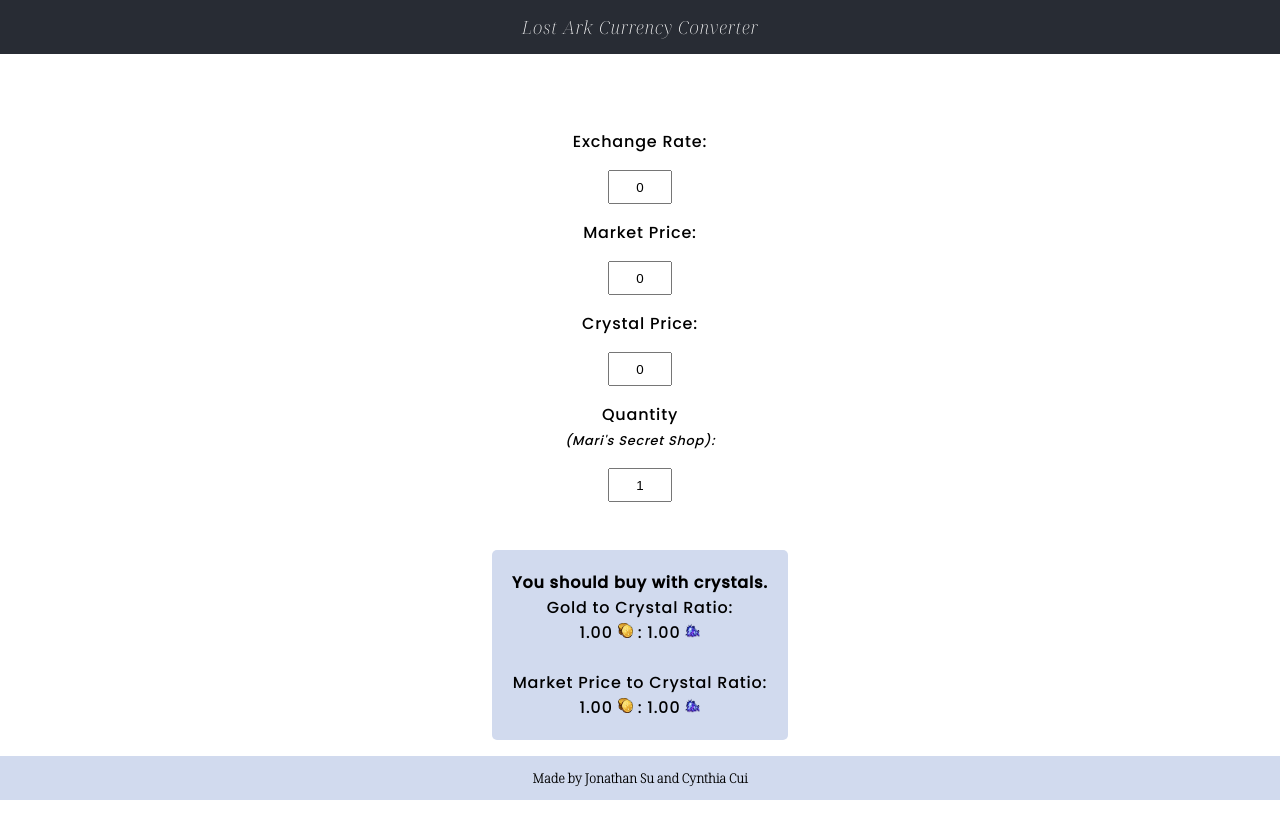
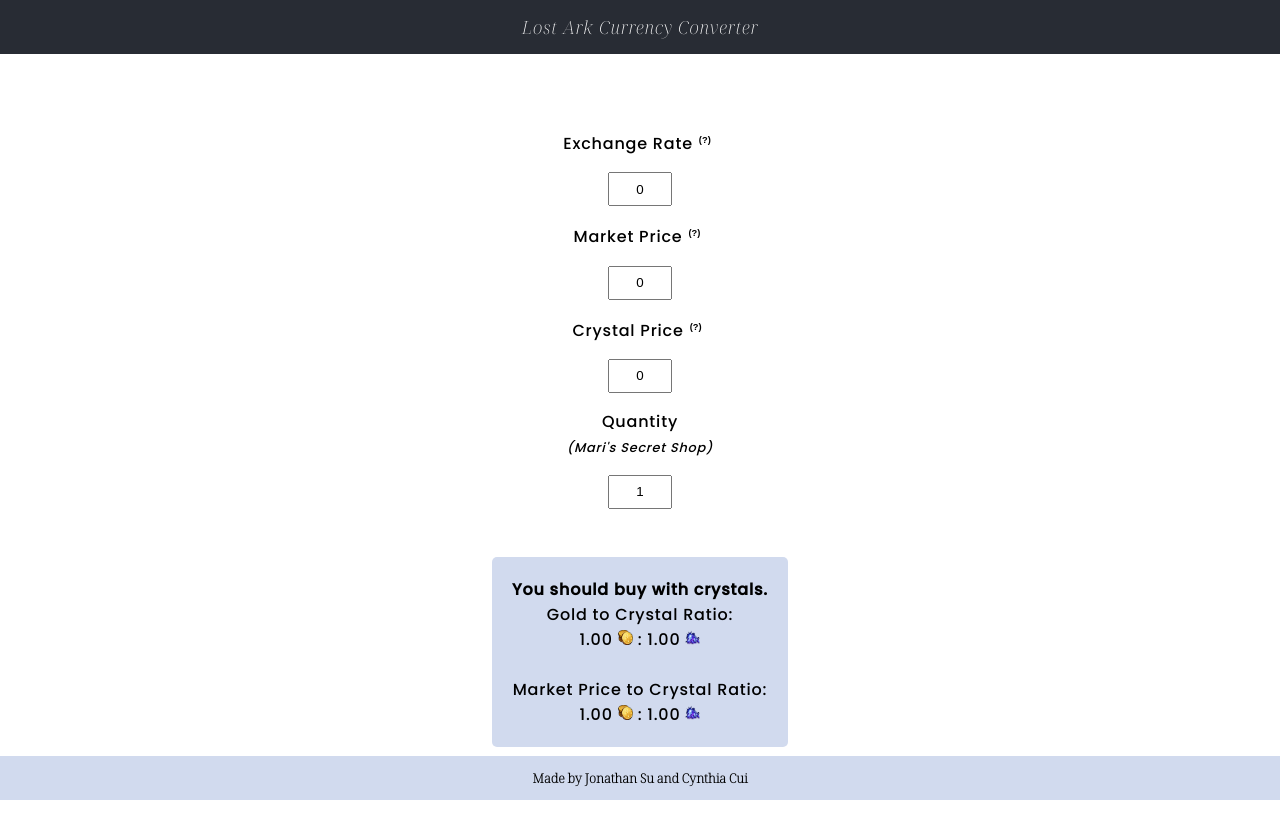
Before and after one commit to hjonsu/CurrencyRatioCalculator, a React (Create React App) app: page / in a window 1280 px wide. Shown: the top 838 px of the page. After the commit the page ends 800 px from the top, so only its background shows below. Built offline with nearby package versions, Linux system fonts and the light colour scheme.

Commit message:
adds tooltip

```diff
--- a/package.json
+++ b/package.json
@@ -9,6 +9,7 @@
     "react": "^17.0.2",
     "react-dom": "^17.0.2",
     "react-scripts": "5.0.0",
+    "reactjs-popup": "^2.0.5",
     "web-vitals": "^2.1.4"
   },
   "scripts": {
--- a/src/App.css
+++ b/src/App.css
@@ -6,7 +6,6 @@
   letter-spacing: 0.8px;
   font-size: 1em;
   margin-bottom: 3em;
-  height: 100vh;
 }
 
 .App-header {
--- a/src/components/CurrencyConversion.js
+++ b/src/components/CurrencyConversion.js
@@ -2,7 +2,7 @@
 import crystalConverter from "../helpers/crystalToGoldRatios";
 import conversionRatio from "../helpers/conversionRatio";
 import marketRatio from "../helpers/marketRatio";
-
+import Tooltip from "./ToolTip";
 import "../styles/styles.css";
 
 export default function CurrencyConversion() {
@@ -61,7 +61,8 @@
         >
           <div className="form-currency-ratio">
             <label htmlFor="gold-to-crystal" className="labels">
-              Exchange Rate:{" "}
+              Exchange Rate
+              <Tooltip image="/ExchangeRate.png" height="200px" width="400px" />
             </label>
             <input
               type="number"
@@ -76,7 +77,8 @@
           </div>
           <div className="form-currency-ratio">
             <label htmlFor="market-price" className="labels">
-              Market Price:{" "}
+              Market Price
+              <Tooltip image="/MarketPrices.png" height="100px" width="550px" />
             </label>
             <input
               type="number"
@@ -92,7 +94,8 @@
 
           <div className="form-currency-ratio">
             <label htmlFor="crystal-price" className="labels">
-              Crystal Price:
+              Crystal Price
+              <Tooltip image="/CrystalPrice.png" height="230px" width="550px" />
             </label>
             <input
               type="number"
@@ -109,7 +112,8 @@
             <label htmlFor="quantity" className="labels">
               Quantity <br />
               <span style={{ fontSize: "0.8em", fontStyle: "italic" }}>
-                (Mari's Secret Shop):
+                (Mari's Secret Shop)
+                {/* <Tooltip image="/MarketPrices.png" height="100px" width="550px" /> */}{" "}
               </span>
             </label>
             <input
--- /dev/null
+++ b/src/components/ToolTip.js
@@ -0,0 +1,21 @@
+import Popup from "reactjs-popup";
+import React from "react";
+import "../styles/styles.css";
+
+export default function Tooltip(props) {
+  const { image, height, width } = props;
+  return (
+    <sup>
+      <Popup
+        trigger={
+          <button className="tooltip-button">
+            <strong>(?)</strong>
+          </button>
+        }
+        position="right center"
+      >
+        <img src={image} height={height} width={width} />
+      </Popup>
+    </sup>
+  );
+}
--- a/src/styles/styles.css
+++ b/src/styles/styles.css
@@ -53,6 +53,17 @@
   text-decoration: none;
 }
 
+.tooltip-button {
+  background-color: transparent;
+  border: none;
+  font-size: .7em;
+  transition: .2s ease-in-out;
+}
+
+.tooltip-button:hover {
+  color: #00f5fd;
+}
+
 input::-webkit-outer-spin-button,
 input::-webkit-inner-spin-button {
   -webkit-appearance: none;
```
Also changed, not shown: src/components/CurrencyConversionResult.js (deleted, +0 -11 lines), 1 other file (tests, documents, lock files or other folders).
